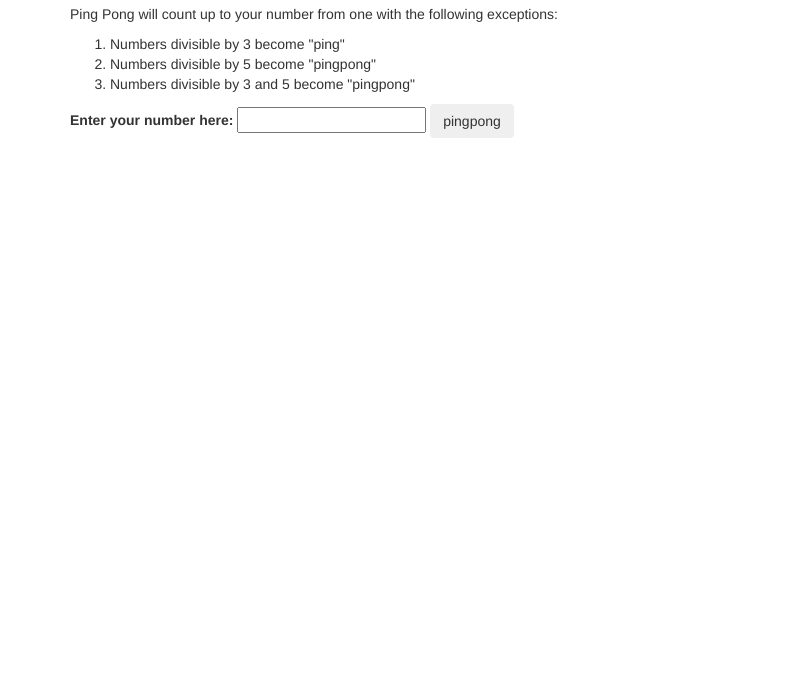
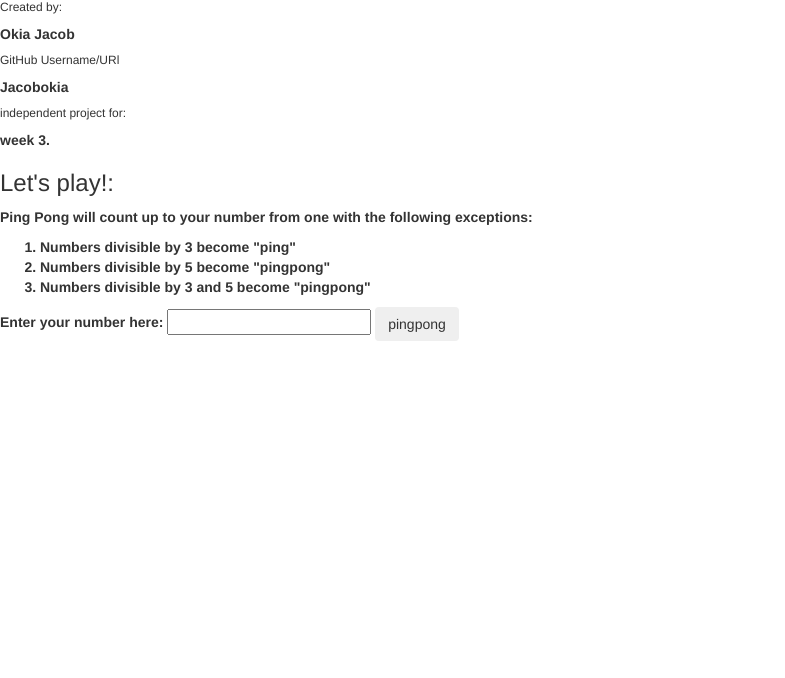
Before and after one commit to Jacobokia/PingPong, a plain HTML site: page index.html in a window 1280 px wide. Shown: the part 122-800 px from the top of the page, without its empty margins (0-785 px from the left). Drawn offline with Linux system fonts and the light colour scheme.

Commit message:
create divisions for about the creater and the content

```diff
--- a/index.html
+++ b/index.html
@@ -12,14 +12,22 @@
   <header>
     <h1>Ping-Pong</h1>
   </header>
-  <div class="container">
 
+  <div class="left">
+    <h2><strong>About Ping Pong<strong></h2>
+      <h6>Created by:</h6>
+      <p>Okia Jacob</p>
+      <h6>GitHub Username/URl</h6>
+      <p>Jacobokia</p>
+      <h6>independent project for:</h6>
+      week 3.
+  </div>
+  <div class="right">
     <h3>Let's play!:</h3>
 
     <p>Ping Pong will count up to your number from one with the following exceptions:</p>
 
     <ol>
-
       <li>Numbers divisible by 3 become "ping"</li>
       <li>Numbers divisible by 5 become "pingpong"</li>
       <li>Numbers divisible by 3 and 5 become "pingpong"</li>
@@ -38,6 +46,7 @@
 
     </div>
 
+
   </div>
 
 
@@ -45,7 +54,7 @@
 
 
 
-  <script src="js/jquery-3.3.1.js" type="text/javascript"></script>
+
   <script src="js/scripts.js" type="text/javascript"></script>
 </body>
 
```
